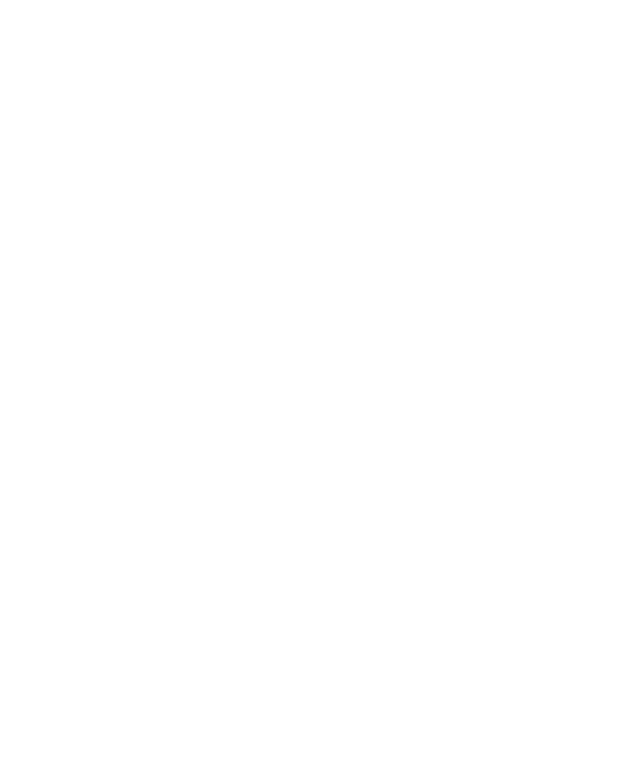
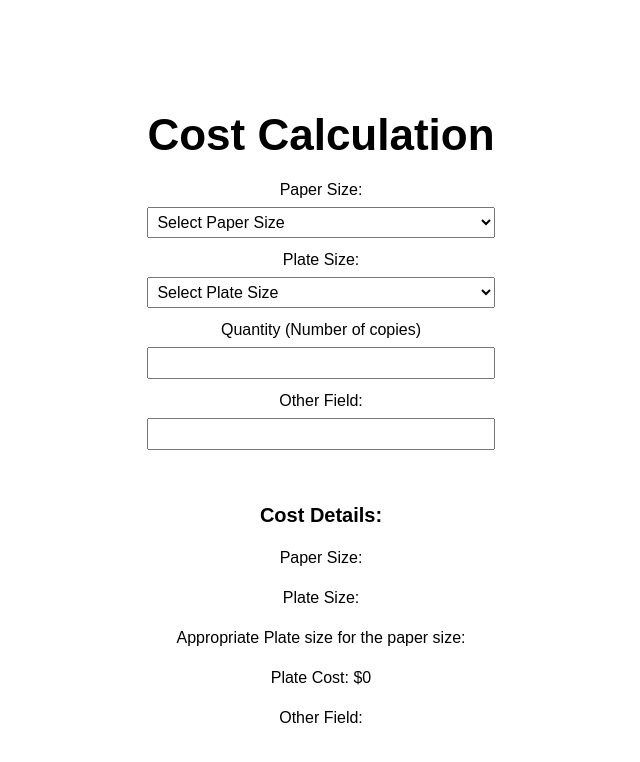
Before and after one commit to sarthakshrestha/erp-prototype, a React (Vite) app: page /cost-calc in a window 1280 px wide. Before the commit this address had no page. Shown: the top 762 px of the page, without its empty margins (319-959 px from the left). Built offline with nearby package versions, Linux system fonts and the light colour scheme.

Commit message:
Added cost page

```diff
--- a/src/App.jsx
+++ b/src/App.jsx
@@ -6,9 +6,11 @@
 import { Route, Routes } from 'react-router-dom';
 import { BrowserRouter } from 'react-router-dom';
 import TokenOrder from './components/token-order/token-order';
-import TestComp from './components/single-page/single-page';
-import SinglePage from './components/single-page/single-page';
+
 import JobCard from './components/test/job-card';
+import SignIn from "@/components/sign-in/sign-in.jsx";
+import VarForm from './components/var-form/varform';
+import CostCalculation from './components/cost-calculation/costcalc';
 
 
 function App() {
@@ -17,9 +19,12 @@
       <BrowserRouter>
       <Routes>
         <Route path="/" element={<Dropdown />} />
+          <Route path="/sign-in" element={<SignIn />} />
         <Route path="/order-item" element={<MainForm />} />
         <Route path="/token-order" element={<TokenOrder />} />
         <Route path="/test-job-card" element={<JobCard />} />
+        <Route path="/var-form" element={<VarForm />} />
+        <Route path="/cost-calc" element={<CostCalculation />} />
       </Routes>
     </BrowserRouter>
   )
--- /dev/null
+++ b/src/components/cost-calculation/costcalc.jsx
@@ -0,0 +1,80 @@
+import React, { useState } from 'react';
+import "../styles/cost-calc.css"
+
+const CostCalculation = () => {
+  const [paperSize, setPaperSize] = useState('');
+  const [plateSize, setPlateSize] = useState('');
+  const [plateCost, setPlateCost] = useState(0);
+  const [otherField, setOtherField] = useState('');
+
+  const sizesAndCosts = [
+    { paperSize: 'A3', plateSize: '10x15', plateCost: 10 },
+    { paperSize: 'A4', plateSize: '15x20', plateCost: 15 },
+    { paperSize: 'A5', plateSize: '20x25', plateCost: 20 },
+  ];
+
+  const handlePaperSizeChange = (e) => {
+    const selectedSize = e.target.value;
+    setPaperSize(selectedSize);
+
+    const selectedSizeData = sizesAndCosts.find((data) => data.paperSize === selectedSize);
+    if (selectedSizeData) {
+      setPlateSize(selectedSizeData.plateSize);
+      setPlateCost(selectedSizeData.plateCost);
+    }
+  };
+
+  const handlePlateSizeChange = (e) => {
+    const selectedSize = e.target.value;
+    setPlateSize(selectedSize);
+
+    // Find the corresponding plate cost
+    const selectedSizeData = sizesAndCosts.find((data) => data.plateSize === selectedSize);
+    if (selectedSizeData) {
+      setPlateCost(selectedSizeData.plateCost);
+    }
+  };
+
+  const handleOtherFieldChange = (e) => {
+    const value = e.target.value;
+    setOtherField(value);
+  };
+
+  return (
+    <div className="cost">
+        <h2>Cost Calculation</h2>
+        <form>
+            <label htmlFor="paperSize">Paper Size:</label>
+            <select id="paperSize" value={paperSize} onChange={handlePaperSizeChange}>
+                <option value="">Select Paper Size</option>
+                <option value="A3">A3</option>
+                <option value="A4">A4</option>
+                <option value="A5">A5</option>
+            </select>
+
+            <label htmlFor="plateSize">Plate Size:</label>
+            <select id="plateSize" value={plateSize} onChange={handlePlateSizeChange}>
+                <option value="">Select Plate Size</option>
+                <option value="10x15">10x15</option>
+                <option value="15x20">15x20</option>
+                <option value="20x25">20x25</option>
+            </select>
+            <label htmlFor='quantity'>Quantity (Number of copies)</label>
+            <input type='number' id='quantity' name='quantity' min='1' max='100' required></input>
+
+            <label htmlFor="otherField">Other Field:</label>
+            <input type="text" id="otherField" value={otherField} onChange={handleOtherFieldChange} />
+
+            <div className="cost-details">
+                <h3>Cost Details:</h3>
+                <p>Paper Size: {paperSize}</p>
+                <p>Plate Size: {plateSize}</p>
+                <p>Appropriate Plate size for the paper size: {plateSize}</p>
+                <p>Plate Cost: ${plateCost}</p>
+                <p>Other Field: {otherField}</p>
+            </div>
+        </form>
+    </div>
+);
+};
+export default CostCalculation;
--- a/src/components/links/linkset.jsx
+++ b/src/components/links/linkset.jsx
@@ -5,6 +5,17 @@
 const Dropdown = () => {
   return (
     <div className="dropdown">
+    <div className="top-bar">
+      <ul>
+        <li> Home </li>
+      </ul>
+      <ul>
+        <li> About Project P </li>
+      </ul>
+      <ul>
+        <li><NavLink to="/sign-in">Sign In </NavLink> </li>
+      </ul>
+    </div>
       <div>
         <h1 className="main-heading"><span className="red-text">/</span><span className="blue-text">/</span>Project-P</h1>
       </div>
--- a/src/components/sign-in/sign-in.jsx
+++ b/src/components/sign-in/sign-in.jsx
@@ -1,4 +1,5 @@
 import React, { useState } from 'react';
+import "../styles/sign-in.css"
 
 const SignIn = () => {
   const [email, setEmail] = useState('');
@@ -11,25 +12,19 @@
   const handlePasswordChange = (e) => {
     setPassword(e.target.value);
   };
-
-  const handleSubmit = (e) => {
-    e.preventDefault();
-    // Add your sign-in logic here
-  };
-
     return (
+      <div className="signInContainer">
+        <h2 className='sign-in-header'>Manager Sign In</h2>
+        <form>
           <div>
-      <h2>Sign In</h2>
-      <form onSubmit={handleSubmit}>
+            <label>Username</label><br></br><br></br>
+            <input type="username" value={email} onChange={handleEmailChange} />
+          </div><br></br>
           <div>
-          <label>Email:</label>
-          <input type="email" value={email} onChange={handleEmailChange} />
-        </div>
-        <div>
-          <label>Password:</label>
+            <label>Password:</label><br></br><br></br>
             <input type="password" value={password} onChange={handlePasswordChange} />
-        </div>
-        <button type="submit">Sign In</button>
+          </div><br></br>
+          <button>Login</button>
         </form>
       </div>
     );
--- /dev/null
+++ b/src/components/styles/cost-calc.css
@@ -0,0 +1,43 @@
+.cost {
+    font-family: Arial, sans-serif;
+    margin: 0 auto;
+    padding: 20px;
+    max-width: 600px;
+    flex: content;
+}
+
+.cost h2 {
+    font-size: 44px;
+    margin-bottom: 10px;
+}
+
+.cost form {
+    display: flex;
+    flex-direction: column;
+}
+
+.cost label {
+    font-size: 16px;
+    margin-bottom: 5px;
+}
+
+.cost select,
+.cost input {
+    font-size: 16px;
+    padding: 5px;
+    margin-bottom: 10px;
+}
+
+.cost-details {
+    margin-top: 20px;
+}
+
+.cost-details h3 {
+    font-size: 20px;
+    margin-bottom: 10px;
+}
+
+.cost-details p {
+    font-size: 16px;
+    margin-bottom: 5px;
+}
--- a/src/components/styles/main-form.css
+++ b/src/components/styles/main-form.css
@@ -81,3 +81,28 @@
 .dropdown-menu h2:hover {
     transform: scale(1.1);
 }
+
+.top-bar {
+  background-color: #f1f0ed;
+  border-radius: 14px;
+  display: flex;
+  justify-content: space-between;
+  align-items: center;
+  padding: 10px;
+  font-family: 'DM Sans', sans-serif;
+}
+
+.top-bar ul {
+  list-style: none;
+  margin: 0;
+  padding: 0;
+}
+
+.top-bar li {
+  display: inline-block;
+  margin-right: 10px;
+}
+
+.top-bar li:last-child {
+  margin-right: 0;
+}
--- /dev/null
+++ b/src/components/styles/sign-in.css
@@ -0,0 +1,47 @@
+.signInContainer {
+  display: flex;
+  flex-direction: column;
+  align-items: center;
+  justify-content: center;
+  width: 240px;
+  padding: 24%;
+  border-radius: 12px;
+  position: relative;
+  background-color: #d9e0e8;
+}
+
+.signInContainer h2 {
+  font-size: 32px;
+  margin-bottom: 20px;
+}
+
+.signInContainer form {
+  display: flex;
+  flex-direction: column;
+  align-items: center;
+}
+
+.signInContainer label {
+  font-size: 19px;
+  margin-bottom: 10px;
+}
+
+.signInContainer input {
+  width: 200px;
+  height: 30px;
+  margin-bottom: 10px;
+  padding: 5px;
+}
+
+.signInContainer button {
+  width: 100px;
+  height: 30px;
+  background-color: #007bff;
+  color: #fff;
+  border: none;
+  cursor: pointer;
+}
+
+.signInContainer button:hover {
+  background-color: #0056b3;
+}
--- /dev/null
+++ b/src/components/styles/varform.css
@@ -0,0 +1,42 @@
+
+.var-label {
+  display: block;
+  margin-bottom: 10px;
+}
+
+.var-form{
+    padding: 16%;
+    background-color: #d7e0ea;
+    border-radius: 10px;
+}
+
+
+.var-input {
+  width: 100%;
+  padding: 5px;
+  border: 1px solid #ccc;
+  border-radius: 4px;
+}
+
+
+.var-button {
+    display: block;
+    margin-top: 10px;
+    padding: 10px;
+    background-color: #007bff;
+    color: #fff;
+    border: none;
+    border-radius: 4px;
+    cursor: pointer;
+}
+
+.var-button {
+  display: block;
+  margin-top: 10px;
+  padding: 10px;
+  background-color: #007bff;
+  color: #fff;
+  border: none;
+  border-radius: 4px;
+  cursor: pointer;
+}
--- /dev/null
+++ b/src/components/var-form/varform.jsx
@@ -0,0 +1,51 @@
+import React, { useState } from 'react';
+import "../styles/varform.css"
+
+function VarForm() {
+    const [platePrice, setPlatePrice] = useState('');
+    const [paperPrice, setPaperPrice] = useState('');
+    const [dimensionPrice, setDimensionPrice] = useState('');
+
+    const handlePlatePriceChange = (event) => {
+        setPlatePrice(event.target.value);
+    };
+
+    const handlePaperPriceChange = (event) => {
+        setPaperPrice(event.target.value);
+    };
+
+    const handleDimensionPrice = (event) => {
+        setDimensionPrice(event.target.value);
+    };
+
+    const handleSubmit = (event) => {
+        event.preventDefault();
+
+        console.log('Plate Price:', platePrice);
+        console.log('Paper Price:', paperPrice);
+        console.log('Paper Price:', dimensionPrice);
+    };
+
+    return (
+        <form onSubmit={handleSubmit} className='var-form'>
+        <h1>Price Update Form</h1>
+            <label className="var-label">
+                Plate Price:
+                <input className="var-input" type="number" value={platePrice} onChange={handlePlatePriceChange} required/>
+            </label>
+            <br />
+            <label className="var-label">
+                Paper Price:
+                <input className="var-input" type="number" value={paperPrice} onChange={handlePaperPriceChange} required/>
+            </label>
+            <label className="var-label">
+                Dimension :
+                <input className="var-input" type="number" value={dimensionPrice} onChange={handleDimensionPrice} required/>
+            </label>
+            <br />
+            <button className="var-button" type="submit">Update Data</button>
+        </form>
+    );
+}
+
+export default VarForm;
```
Lines whose indentation alone changed are shown as unchanged.
